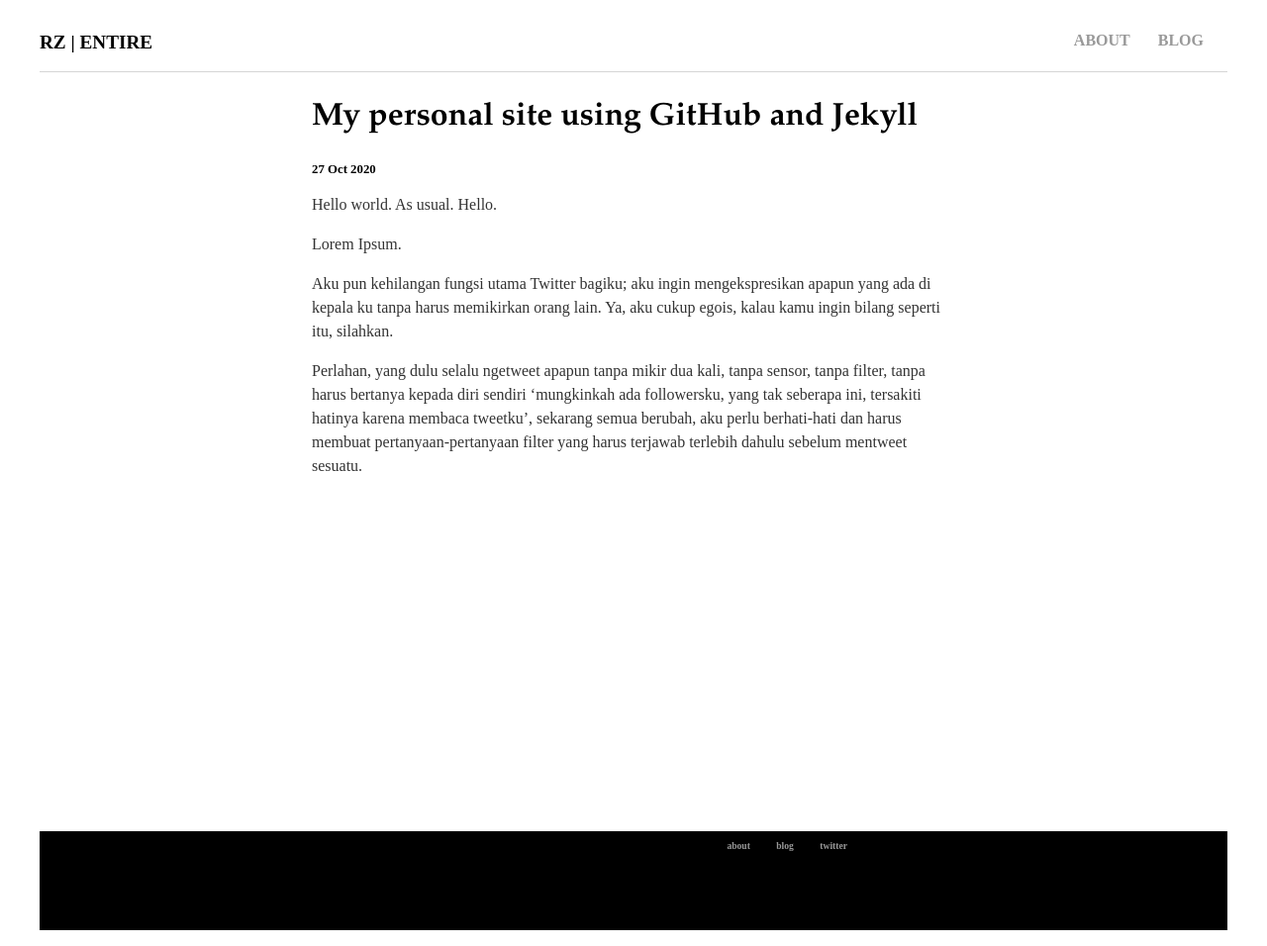
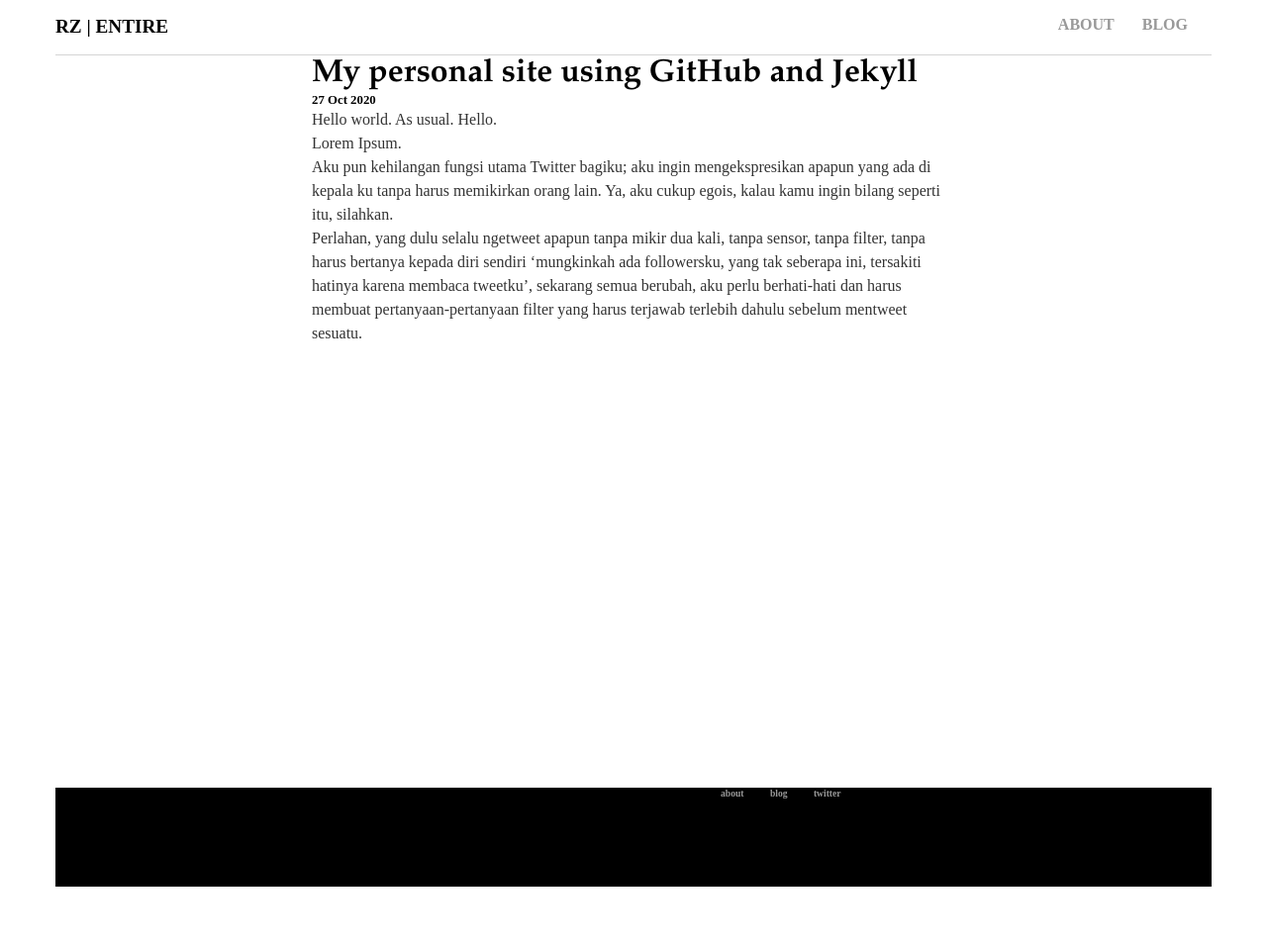
Before and after one commit to rnfitriansyah/rnfitriansyah.github.io, a Jekyll site: the page built from _posts/2020-10-27-rizki-first-site.md, in a window 1280 px wide. Shown: the whole page at 99% size. Built offline with Jekyll 4.4.1, drawn with Linux system fonts in a browser that asks for light colours; after the commit the page ends 912 px from its top, so only the background shows below that.

Commit message:
Update responsive.css

```diff
--- a/css/responsive.css
+++ b/css/responsive.css
@@ -7,6 +7,10 @@
 body{
     margin-top: 10px;
     margin-left: 10px;
+}
+
+* {
+	margin: 0px; padding: 0; border: 0; box-sizing: border-box;
 }
 
 #container{
```
